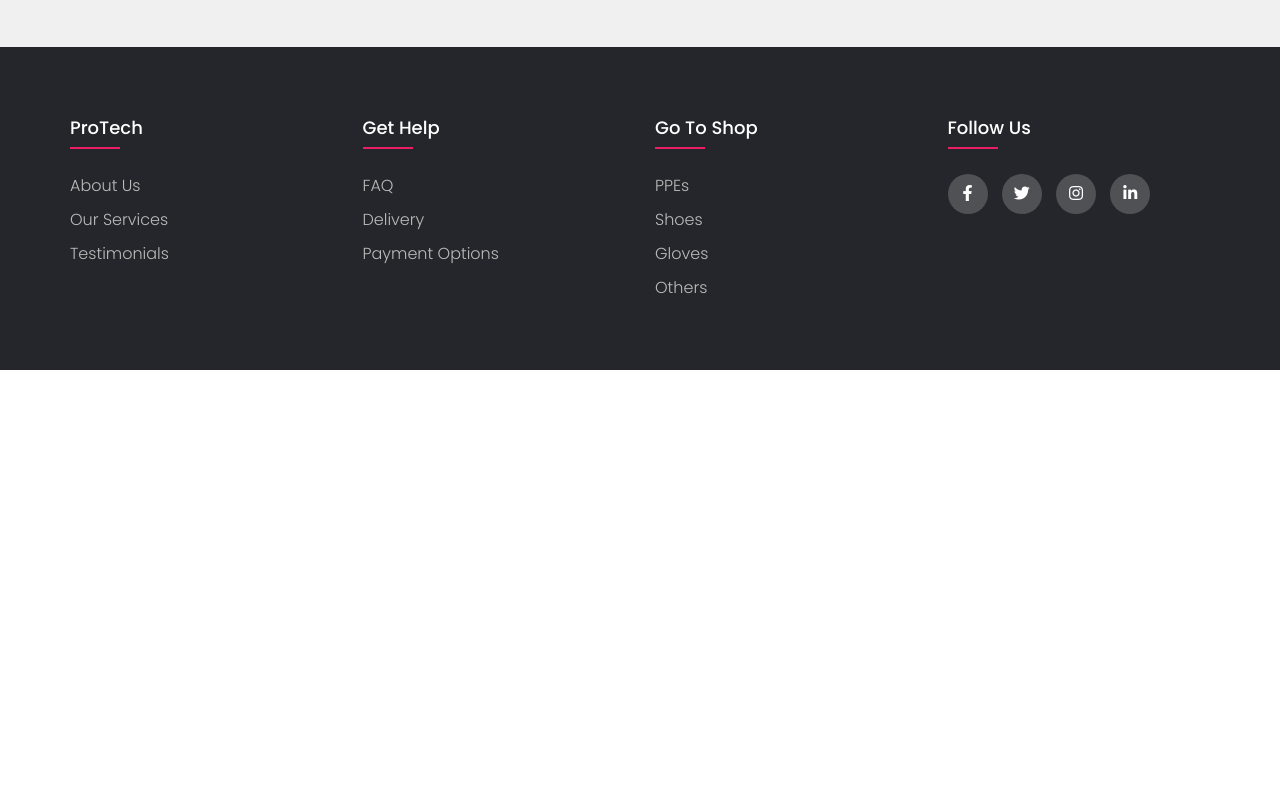
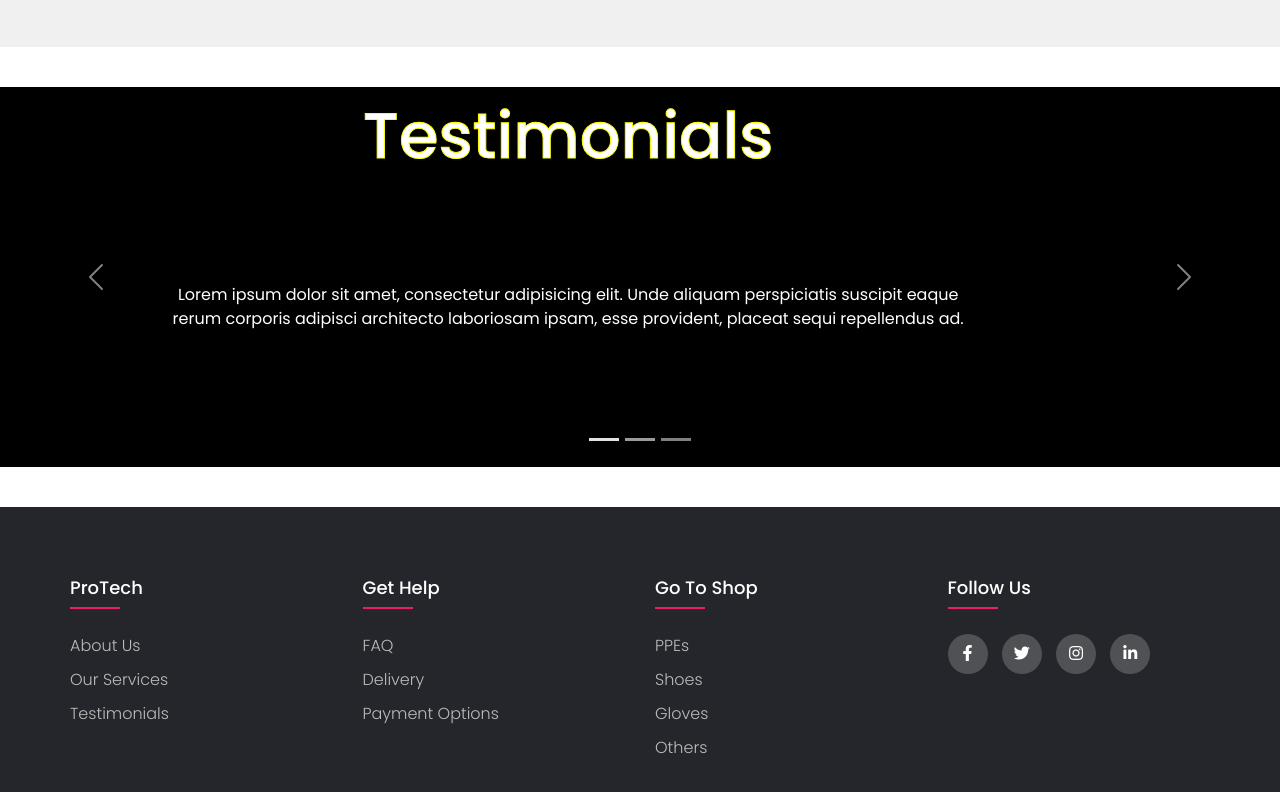
Before and after one commit to sakshsrivastava/protech, a plain HTML site: page index.html in a window 1280 px wide. Shown: the part 1064-1856 px from the top of the page. Before the commit the page ends 1434 px from the top, so only its background shows below. Drawn offline with nearby package versions, Linux system fonts and the light colour scheme.

Commit message:
Update index.html

```diff
--- a/index.html
+++ b/index.html
@@ -189,9 +189,88 @@
   and a diverse selection of Fall Protection Equipment. Additionally, we provide engineered safety solutions,
   including anchorage systems, specialized rope access, evacuation and rescue products, and confined
   space entry/egress systems.</p></div>
+  <!-- client pc speak start -->
+<section class="client">
+
+  <div id="carouselExampleCaptions" class="carousel slide" data-bs-ride="carousel">
+    <div class="carousel-indicators">
+      <button type="button" data-bs-target="#carouselExampleCaptions" data-bs-slide-to="0" class="active" aria-current="true" aria-label="Slide 1"></button>
+      <button type="button" data-bs-target="#carouselExampleCaptions" data-bs-slide-to="1" aria-label="Slide 2"></button>
+      <button type="button" data-bs-target="#carouselExampleCaptions" data-bs-slide-to="2" aria-label="Slide 3"></button>
+    </div>
+    <div class="carousel-inner">
+      <div class="carousel-item active c-item">
+        <!-- <img src="..." class="d-block w-100" alt="..."> -->
+        <div class="carousel-caption d-none d-md-block">
+          <div class="text-review"><h2>Testimonials</h2></div>
+          <div class="review"> <p>Lorem ipsum dolor sit amet, consectetur adipisicing elit. Unde aliquam perspiciatis suscipit eaque rerum corporis adipisci architecto laboriosam ipsam, esse provident, placeat sequi repellendus ad.</p></div>
+
+
+        </div>
+      </div>
+      <div class="carousel-item c-item">
+        <!-- <img src="..." class="d-block w-100" alt="..."> -->
+        <div class="carousel-caption d-none d-md-block">
+          <div class="text-review"><h2>Testimonials</h2></div>
+          <div class="review"> <p>Lorem ipsum dolor sit amet consectetur adipisicing elit. Nemo optio magni placeat adipisci, tempora reiciendis repellat ipsum, at iure voluptatum reprehenderit, ut et asperiores cumque.</p></div>
+        </div>
+      </div>
+      <div class="carousel-item c-item">
+        <!-- <img src="..." class="d-block w-100" alt="..."> -->
+        <div class="carousel-caption d-none d-md-block">
+          <div class="text-review"><h2>Testimonials</h2></div>
+          <div class="review"> <p>Lorem, ipsum dolor sit amet consectetur adipisicing elit. Rem nisi possimus sunt, facere quo, sequi deserunt esse beatae omnis debitis minus quisquam assumenda quis dicta.</p></div>
+
+        </div>
+      </div>
+    </div>
+    <button class="carousel-control-prev" type="button" data-bs-target="#carouselExampleCaptions" data-bs-slide="prev">
+      <span class="carousel-control-prev-icon" aria-hidden="true"></span>
+      <span class="visually-hidden">Previous</span>
+    </button>
+    <button class="carousel-control-next" type="button" data-bs-target="#carouselExampleCaptions" data-bs-slide="next">
+      <span class="carousel-control-next-icon" aria-hidden="true"></span>
+      <span class="visually-hidden">Next</span>
+    </button>
+  </div>
+</section>
+
+<!-- client pc speak end -->
+
+<!-- client mobile speak start -->
+
+
+<!-- client mobile speak end -->
 
 
 
+
+
+
+
+
+
+
+
+
+
+
+
+
+
+
+
+
+
+
+
+
+
+
+
+
+
+ <!-- Footer start-->
 <footer class="footer">
   <div class="container">
     <div class="row">
```
